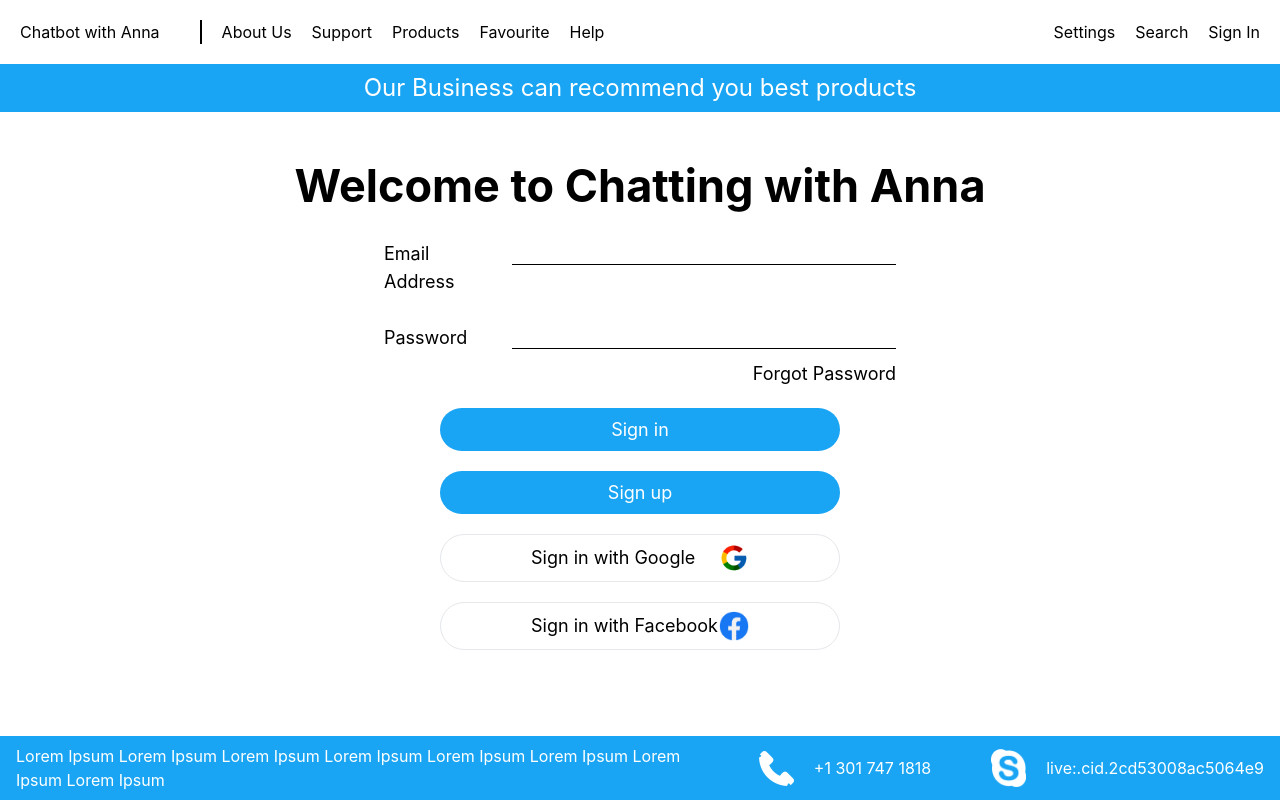
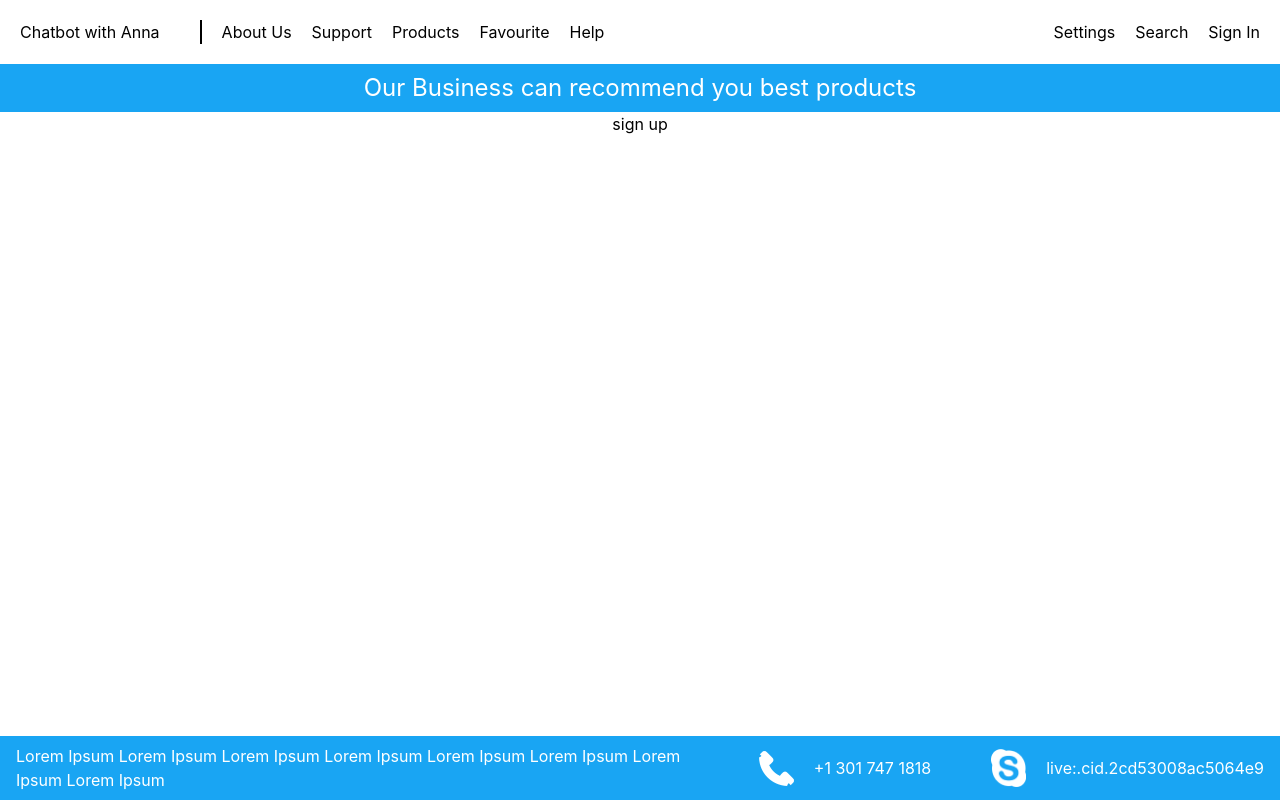
Before and after one commit to devgroup2004/chatting-with-anna, a React (Create React App) app: page /auth/signup in a window 1280 px wide. Built offline with nearby package versions, Linux system fonts and the light colour scheme.

Commit message:
chatting-with-anna

```diff
--- a/src/App.js
+++ b/src/App.js
@@ -6,11 +6,13 @@ import './App.css';
 import SignIn from './pages/auth/signin';
 import SignUp from './pages/auth/signup';
 import ChangePass from './pages/auth/changepass';
+import Chat from './pages/chat';
 
 const routes = [
   {path: '/auth/signin', component: SignIn},
   {path: '/auth/signup', component: SignUp},
-  {path: '/auth/changepass', component: ChangePass}
+  {path: '/auth/changepass', component: ChangePass},
+  {path: '/mainboard', component: Chat}
 ]
 
 function App() {
--- a/src/pages/auth/signup.js
+++ b/src/pages/auth/signup.js
@@ -9,33 +9,7 @@ import FacebookBtn from "../../components/ui/auth/FacebookBtn";
 
 const SignUp = () => {
     return (
-        <div className='h-full pt-10'>
-            <div className='text-[45px] font-bold'>Welcome to Chatting with Anna</div>
-
-            <div className='flex gap-3 mt-5 m-auto w-2/5'>
-                <span className='flex-1 text-left w-1/4 text-lg'>Email Address</span>
-                <div className="w-3/4">
-                    <TextInput />
-                </div>
-            </div>
-
-            <div className='flex gap-3 m-auto w-2/5 mt-7'>
-                <span className='flex-1 text-left w-1/4 text-lg'>Password</span>
-                <div className="w-3/4">
-                    <TextInput />
-                </div>
-            </div>
-
-            <div className="w-2/5 text-lg flex justify-end m-auto mt-2">
-                <span className="cursor-pointer select-none">Forgot Password</span>
-            </div>
-            <div className="w-[400px] m-auto flex flex-col gap-5 mt-5">
-                <Button text={"Sign in"}/>
-                <Button text={"Sign up"}/>
-                <GoogleBtn />
-                <FacebookBtn />
-            </div>
-        </div>
+        <div>sign up</div>
     )
 }
 
--- /dev/null
+++ b/src/pages/chat/index.js
@@ -0,0 +1,8 @@
+const ChatPage = () => {
+    return(
+        <div className="h-full bg-slate-200">
+        </div>
+    )
+}
+
+export default ChatPage;
--- /dev/null
+++ b/src/pages/product/BuyProduct.js
@@ -0,0 +1,10 @@
+export default function BuyProduct() {
+    return (
+        <>
+            <div>Your Cart</div>
+            <div>Order Summary</div>
+            <div>Your Detail</div>
+            <div>Payment Method</div>
+        </>
+    )
+}
```
